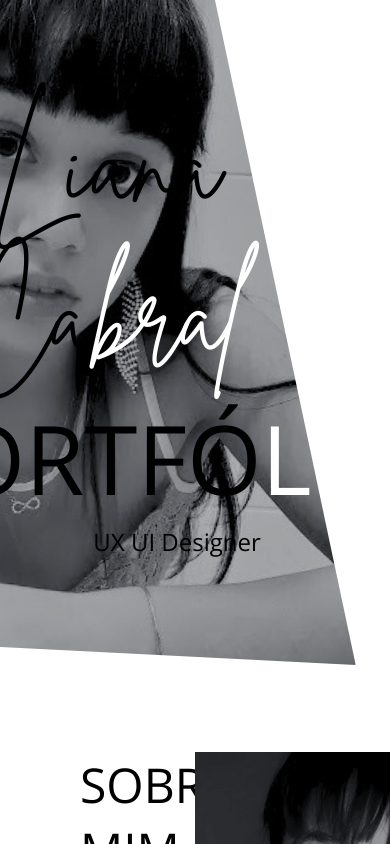
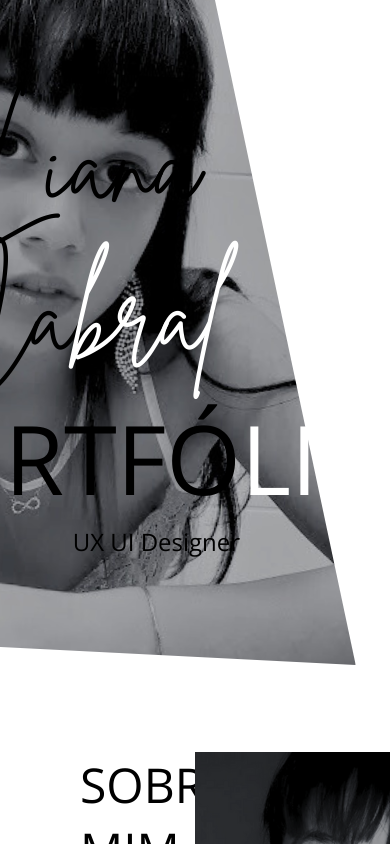
Before and after one commit to LiaCabrall/Portf-lio, a React (Create React App) app in the folder my-app/: page / in a window 390 px wide. Shown: the top 844 px of the page. Built offline with nearby package versions, Linux system fonts and the light colour scheme.

Commit message:
teste resolução

```diff
--- a/my-app/src/components/Header.module.css
+++ b/my-app/src/components/Header.module.css
@@ -73,16 +73,11 @@
 
 @media screen and (max-width: 450px) {
 
-    .header {
-        margin: 0;
-        padding: 0;
-    }
-
     .text {
         position: absolute;
-        top: 50%;
-        left: 30%;
-        transform: translate(-40%, -50%);
+        left: 50%;
+        width: 100%;
+        transform: translate(-64%, -50%);
     }
 
     .text h1 {
@@ -90,6 +85,7 @@
         width: 100%;
         margin-left: -3.5rem;
     }
+
     .content_text strong {
         font-size: 6rem;
         margin-left: -3rem;
```
